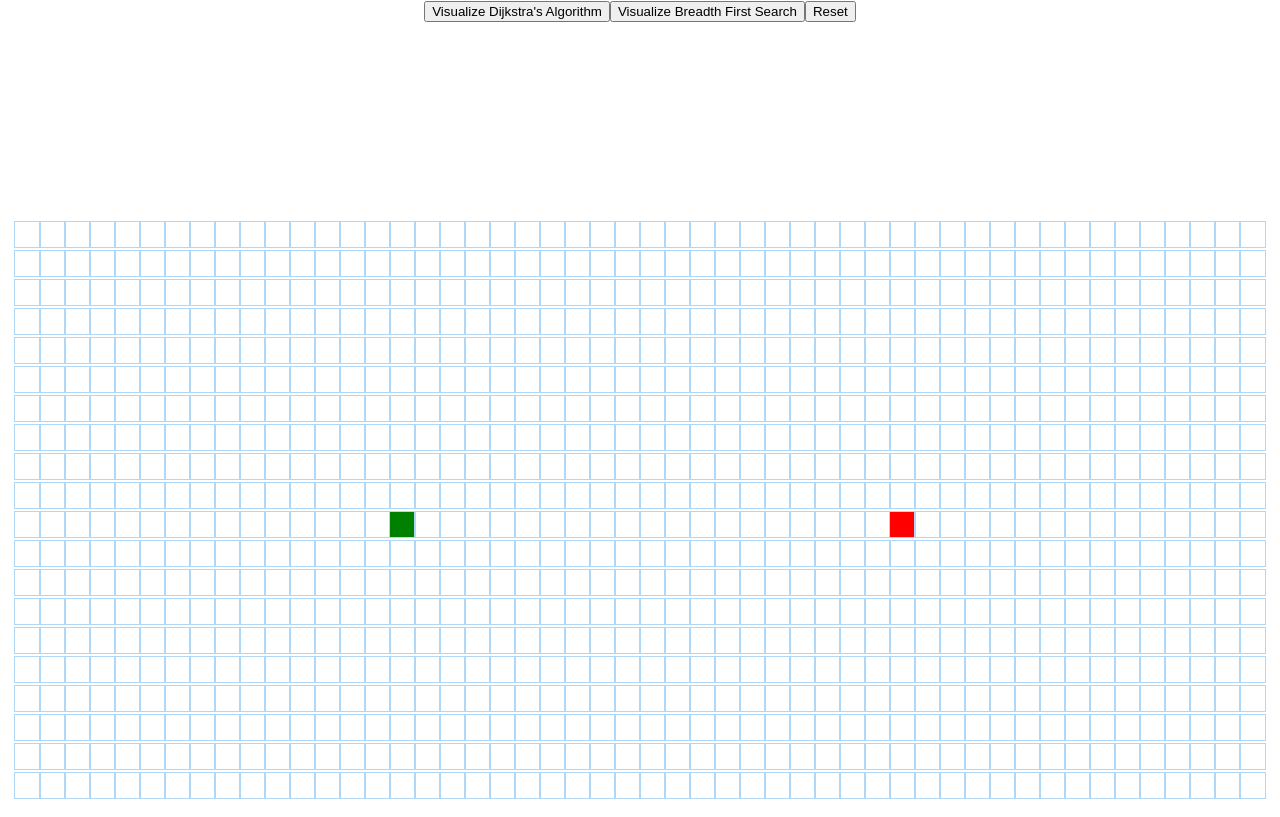
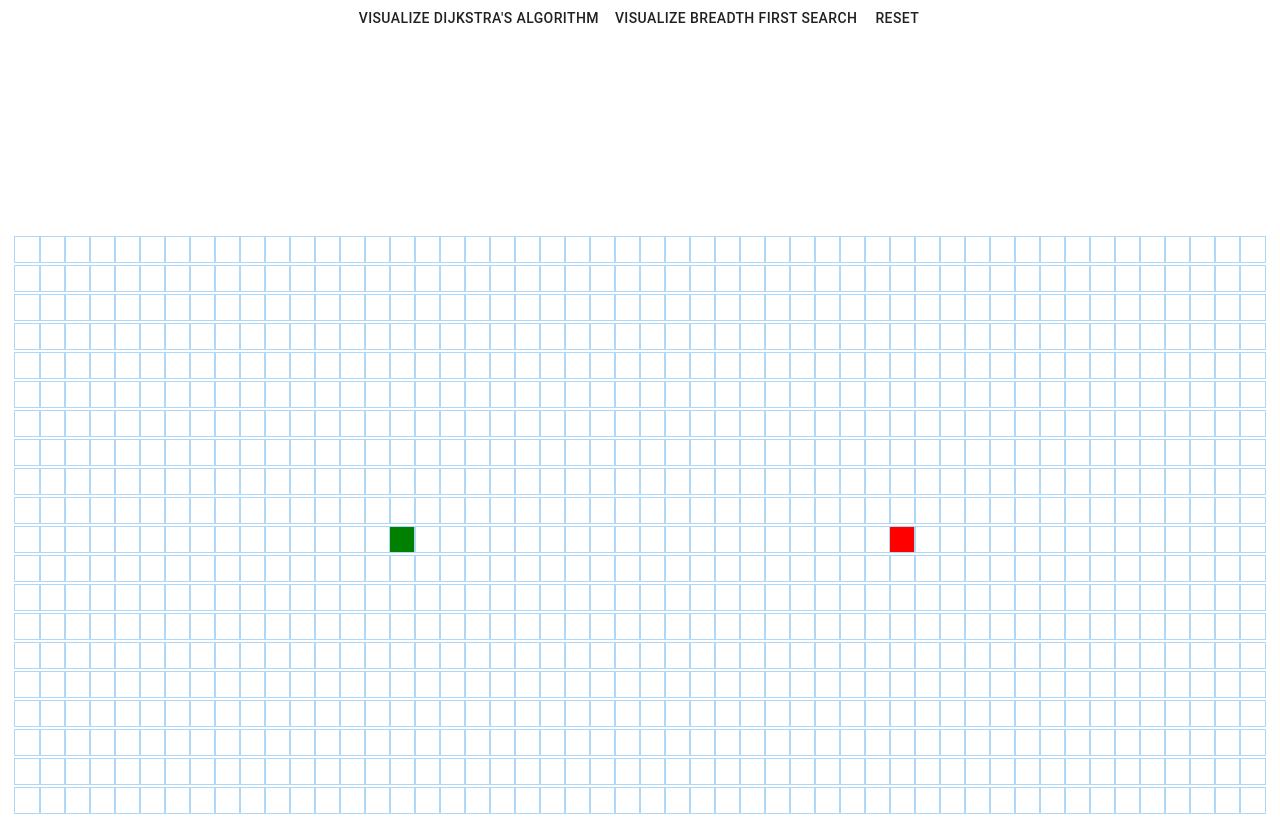
Before and after one commit to GabrielMedinaJaudes/pathfinder, a React (Create React App) app: page / in a window 1280 px wide. Built offline with nearby package versions, Linux system fonts and the light colour scheme.

Commit message:
bfs working 1/2

```diff
--- a/src/Algorithms/bfs.js
+++ b/src/Algorithms/bfs.js
@@ -1,25 +1,34 @@
 export function bfs (grid, startNode, finishNode) {
-    const unvisitedNodes = [];
-    unvisitedNodes.push(startNode);
+    const unvisitedNodes = [startNode];
     const visitedNodes = [];
-    let counter = 0;
-    while (unvisitedNodes.length && counter < 100) {
-        const node = unvisitedNodes.shift();
-        if (!node.isWall) {
-            node.isVisited = true;
-            visitedNodes.push(node);
-            if (node === finishNode) {
-                return visitedNodes;
-            }
-            addNeighbors(node, grid, unvisitedNodes);
+    var counter = 0;
+    while (unvisitedNodes.length && counter < 700) {
+        const closestNode = unvisitedNodes.shift();
+        if (visitedNodes.includes(closestNode)) {
+            console.log("repeat");
         }
-        counter++;
+        console.log(`R: ${closestNode.row}, C: ${closestNode.col}`)
+        if (closestNode.isWall)
+            continue;
+        if (closestNode.isVisited)
+            continue;
+        closestNode.isVisited = true;
+        visitedNodes.push(closestNode);
+        if (closestNode === finishNode)
+            return visitedNodes;
+        const neighbors = getUnvisitedNeighbors(closestNode, grid);
+        for (const neighbor of neighbors) {
+            unvisitedNodes.push(neighbor);
+        }
+
+        counter += 1;
     }
+    return visitedNodes;
 }
 
-function addNeighbors(node, grid, unvisitedNodes) {
+function getUnvisitedNeighbors(node, grid) {
     const neighbors = [];
-    const { row, col } = node;
+    const { col, row } = node;
     if (row > 0)
         neighbors.push(grid[row - 1][col]);
     if (row < grid.length - 1)
@@ -28,7 +37,6 @@ function addNeighbors(node, grid, unvisitedNodes) {
         neighbors.push(grid[row][col - 1]);
     if (col < grid[0].length - 1)
         neighbors.push(grid[row][col + 1]);
-    neighbors.filter(neighbor => !neighbor.isVisited);
-    console.log(neighbors);
-    neighbors.map(neighbor => unvisitedNodes.push(neighbor));
+    neighbors.forEach(neighbor => neighbor.previousNode = node);
+    return neighbors.filter(neighbor => !neighbor.isVisited);
 }
--- a/src/Algorithms/dijkstra.js
+++ b/src/Algorithms/dijkstra.js
@@ -1,4 +1,4 @@
-export function dijkstra(grid, startNode, finishNode) {
+export function dijkstra (grid, startNode, finishNode) {
     const visitedNodesInOrder = [];
     startNode.distance = 0;
     const unvisitedNodes = getAllNodes(grid);
--- a/src/PathfindingVisualizer/PathfindingVisualizer.jsx
+++ b/src/PathfindingVisualizer/PathfindingVisualizer.jsx
@@ -1,4 +1,5 @@
 import React, { Component } from 'react';
+import { Button } from '@material-ui/core';
 import Node from './Node/Node';
 import './PathfindingVisualizer.css';
 import { dijkstra, getNodesInShortestPathOrder } from '../Algorithms/dijkstra';
@@ -94,15 +95,15 @@ export default class PathfindingVisualizer extends Component {
         const { grid } = this.state;
         return (
         <>
-            <button onClick={() => this.visualize("dijkstra")}>
+            <Button onClick={() => this.visualize("dijkstra")}>
                 Visualize Dijkstra's Algorithm
-            </button>
-            <button onClick={() => this.visualize("bfs")}>
+            </Button>
+            <Button onClick={() => this.visualize("bfs")}>
                 Visualize Breadth First Search
-            </button>
-            <button onClick={() => this.resetGrid()}>
+            </Button>
+            <Button onClick={() => this.resetGrid()}>
                 Reset
-            </button>
+            </Button>
             <div className="grid">
                 {grid.map((row, rowIdx) => {
                     return (
```
